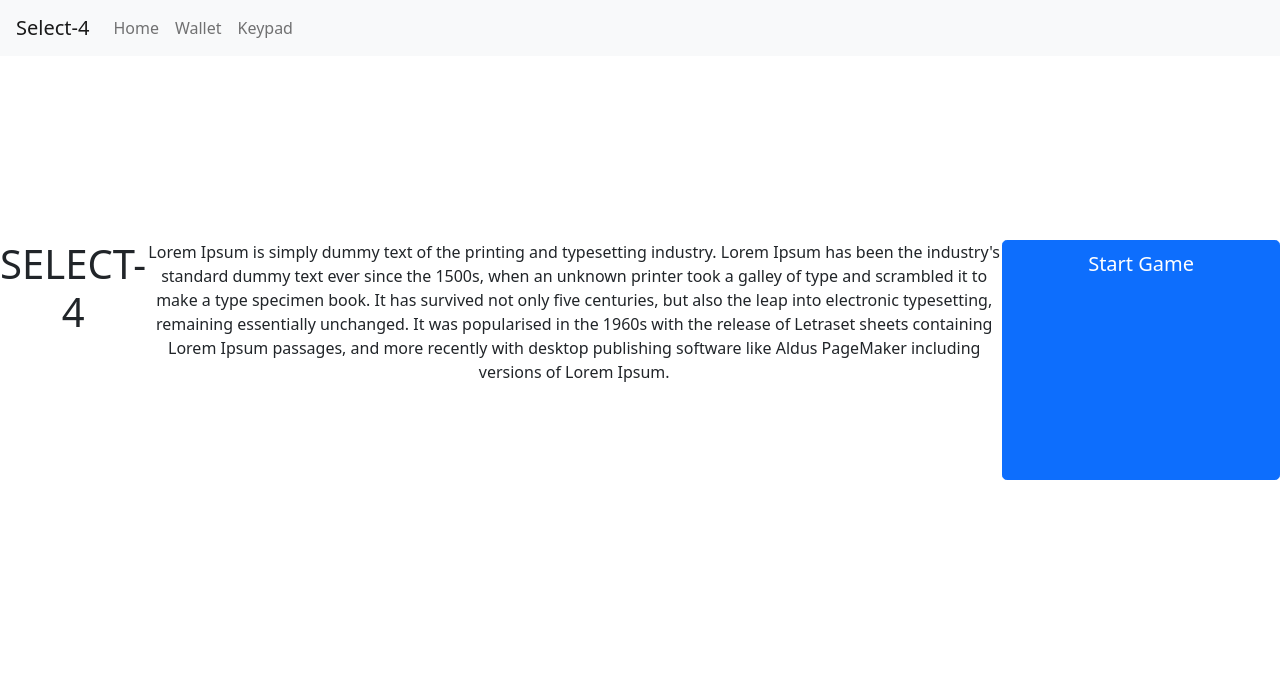
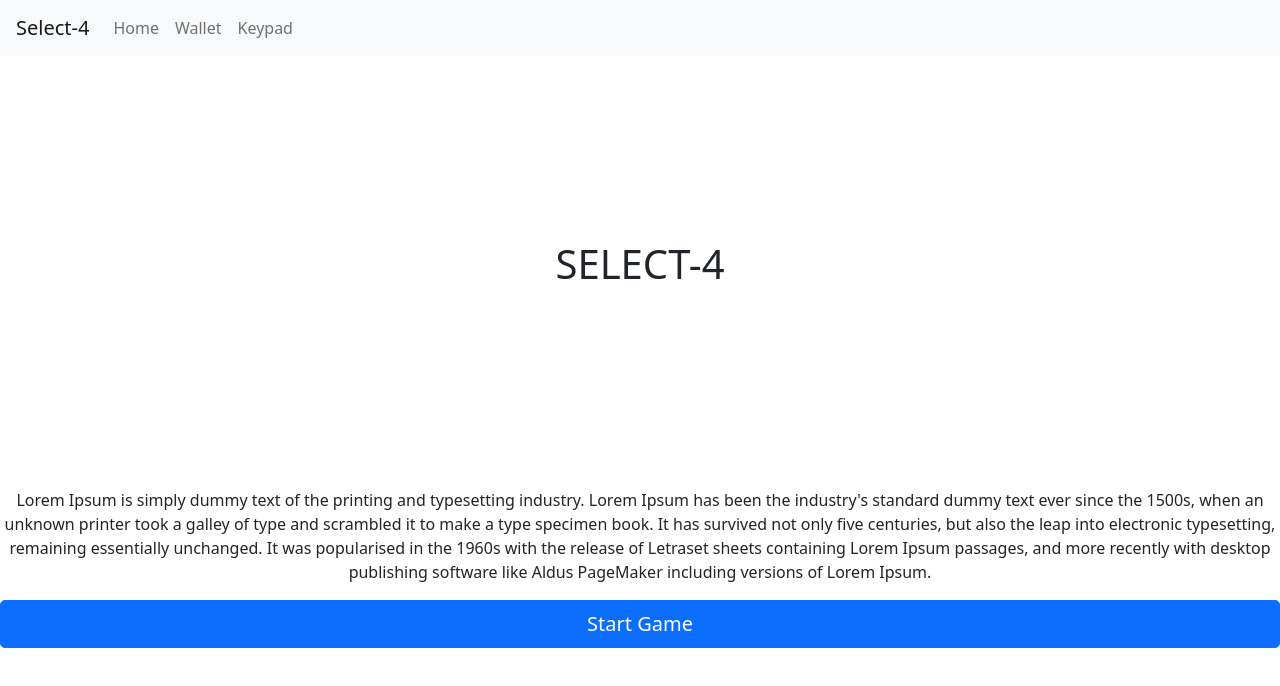
Before and after one commit to thereal-baitjet/Select-4, a React (Create React App) app in the folder select-4/: page /#/home in a window 1280 px wide. Shown: the top 686 px of the page. Built offline with nearby package versions, Linux system fonts and the light colour scheme.

Commit message:
rearranged homepage

```diff
--- a/select-4/src/components/Home.js
+++ b/select-4/src/components/Home.js
@@ -2,16 +2,14 @@ import React from "react";
 
 const Home = () => {
   return (
-    <div
-      style={{
+    <div>
+      <h1 style={{
         display: "flex",
-        justifyContent: "Right",
+        justifyContent: "Center",
         alignItems: "Right",
         marginTop: "30vh",
         height: "30vh",
-      }}
-    >
-      <h1>SELECT-4</h1>
+      }}>SELECT-4</h1>
       <p>
         Lorem Ipsum is simply dummy text of the printing and typesetting
         industry. Lorem Ipsum has been the industry's standard dummy text ever
```
Also changed, not shown: select-4/src/uttils/Gamedraw.js (added, +10 -0 lines), 1 other file (tests, documents, lock files or other folders).
